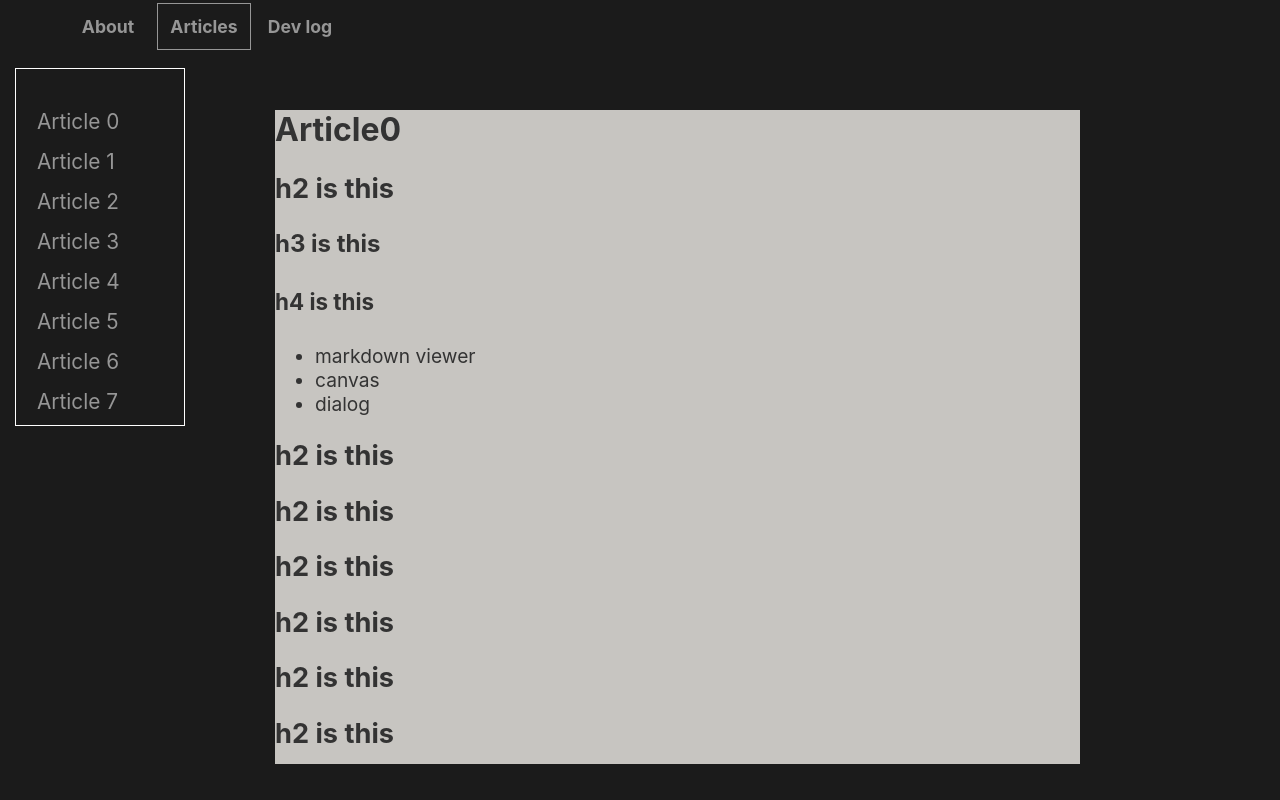
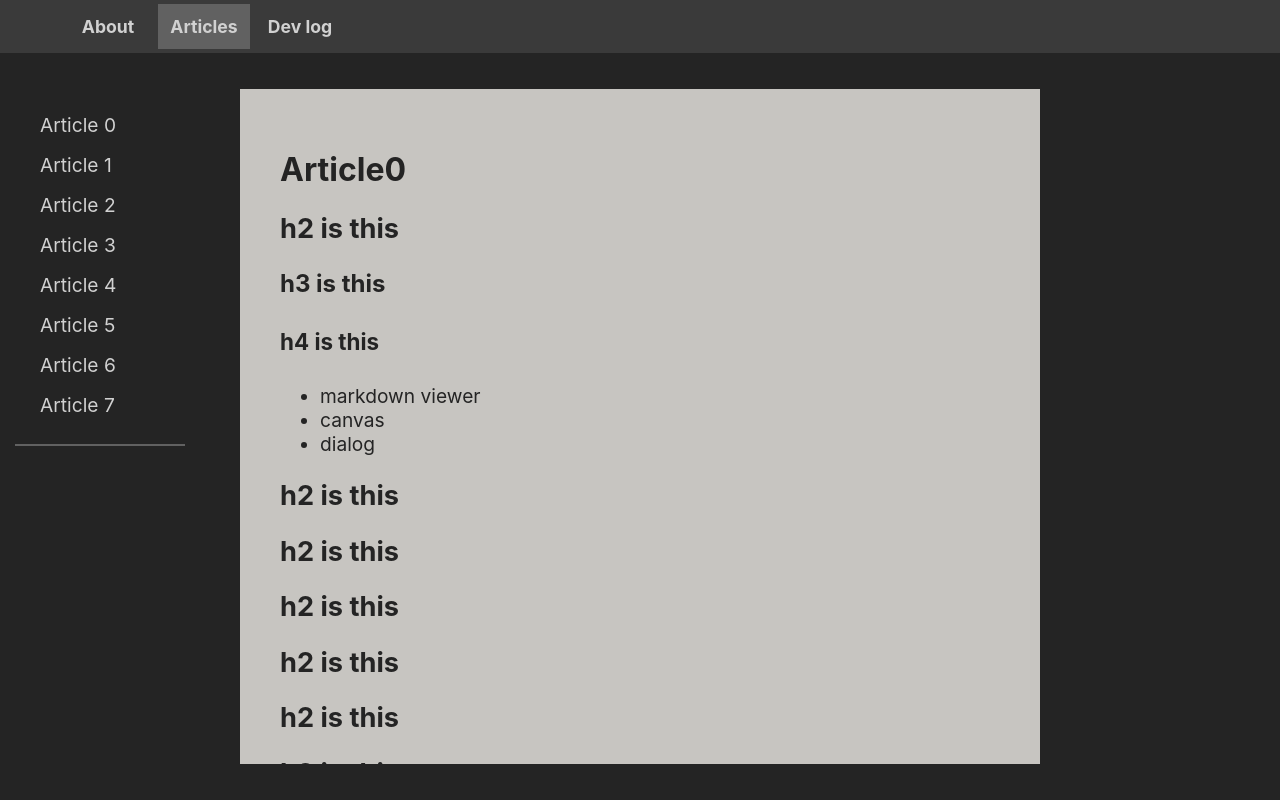
Before and after one commit to CHChang810716/chchang-web, a React (Create React App) app in the folder chchang-web-ui/: page / in a window 1280 px wide. Both pictures are taken after a click on the element "Articles". Built offline with nearby package versions, Linux system fonts and the light colour scheme.

Commit message:
update style

```diff
--- a/chchang-web-ui/src/App.module.scss
+++ b/chchang-web-ui/src/App.module.scss
@@ -1,6 +1,8 @@
+@import './App/Utils.scss';
+
 @mixin block($t, $b, $r, $l) {
-  background: rgb(27, 27, 27);
-  color: rgb(150, 150, 150);
+  background: $gray-dark;
+  color: $white-light;
   grid-row-start: $t;
   grid-row-end: $b;
   grid-column-start: $r;
@@ -15,7 +17,7 @@
 }
 
 .App {
-  background: rgb(70, 70, 70);
+  background: $gray-light;
   width: 100vw;
   height: 100vh;
   display: grid;
@@ -24,6 +26,7 @@
 }
 .Header {
   @include block(1, 2, 1, 4);
+  background: $gray-mid;
 }
 .LSidebar {
   @include block(2, 3, 1, 2);
--- a/chchang-web-ui/src/App/ArticleList.js
+++ b/chchang-web-ui/src/App/ArticleList.js
@@ -4,7 +4,7 @@ const ArticleList = ({getList, regOnIterUpdate}) => {
   return <div className={styles.ArticleList}>
     <div></div>
     <div className={styles.ArticleListBody}>{
-      list.map(meta => <div className={styles.Item}>
+      list.map((meta, i) => <div key={i} className={styles.Item}>
         <div></div>
         <div>{meta.label}</div>
       </div>)
--- a/chchang-web-ui/src/App/ArticleList.module.scss
+++ b/chchang-web-ui/src/App/ArticleList.module.scss
@@ -1,11 +1,14 @@
+@import './Utils.scss';
+
 $item-height: 40px;
 .ArticleList {
   display: grid;
   grid-template-rows: $item-height 1fr;
   height: 50%;
   overflow: hidden;
-  border: 1px solid white;
+  border-bottom: 2px solid $gray-light;
   margin: 15px;
+  padding: 5px 5px 15px 5px;
 }
 .ArticleListBody {
   overflow: auto;
@@ -27,5 +30,5 @@ $item-height: 40px;
   height: $item-height;
   display: grid;
   grid-template-columns: 1fr 7fr;
-  font-size: 1.3rem;
+  font-size: 1.2rem;
 }
--- a/chchang-web-ui/src/App/ArticleView.module.scss
+++ b/chchang-web-ui/src/App/ArticleView.module.scss
@@ -1,3 +1,5 @@
+@import './Utils.scss';
+
 .Markdown {
   font-size: 1.2rem;
   h1 {
@@ -12,21 +14,23 @@
   h4 {
     font-size: 1.4rem;
   }
-  color: rgb(51, 51, 51);
+  color: $gray-dark;
 }
+$article-view-width: 800px;
 .ArticleView {
   display: grid;
   grid-template-rows: 5% 95%;
   height: 100%;
+  width: $article-view-width;
   overflow: hidden;
+  margin: 0 auto;
 }
 .Article {
-  background-color: rgb(199, 197, 193);
-  width: 900px;
+  padding: 40px;
 }
 .Body {
-  margin-left: 75px;
   overflow: auto;
+  background-color: rgb(199, 197, 193);
 }
 .Body::-webkit-scrollbar-track {
   -webkit-box-shadow: inset 0 0 6px rgba(31, 31, 31, 0.3);
--- a/chchang-web-ui/src/App/MainNav.module.scss
+++ b/chchang-web-ui/src/App/MainNav.module.scss
@@ -1,3 +1,5 @@
+@import './Utils.scss';
+
 $item-num: 5;
 .MainNav {
   width: 480px;
@@ -14,5 +16,5 @@ $item-num: 5;
 }
 .SelectedItem {
   @extend .Item;
-  border: 1px solid;
+  background: $gray-light;
 }
--- /dev/null
+++ b/chchang-web-ui/src/App/Utils.scss
@@ -0,0 +1,6 @@
+$gray-dark: #242424;
+$gray-mid: #3a3a3a;
+$gray-light: #616161;
+$white-dark: #858585;
+$white-mid: #a8a8a8;
+$white-light: #d1d1d1;
```
